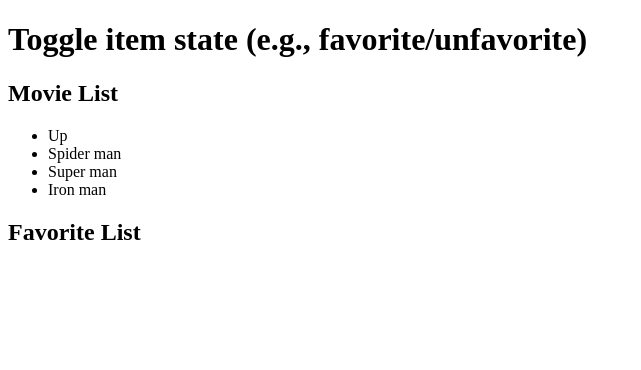
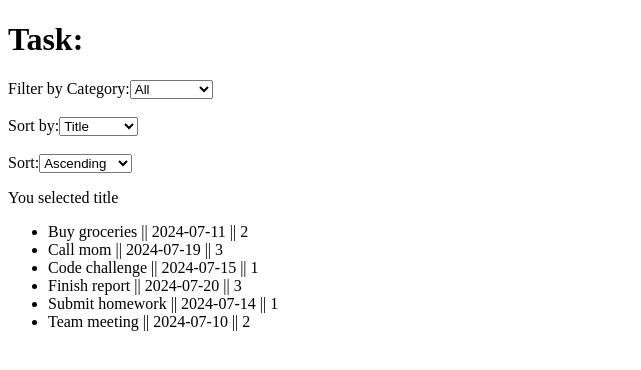
Before and after one commit to Onib-H/100-days-of-react, a React (Vite) app: page / in a window 1280 px wide. Shown: the top 370 px of the page, without its empty margins (0-641 px from the left). Built offline with nearby package versions, Linux system fonts and the light colour scheme.

Commit message:
Day20 complete

```diff
--- a/src/App.jsx
+++ b/src/App.jsx
@@ -1,8 +1,8 @@
-import Day16 from "./components/day16";
+import Day20 from "./components/day20";
 const App = () => {
   return (
     <div>
-      <Day16 />
+      <Day20 />
     </div>
   );
 };
--- /dev/null
+++ b/src/components/day20.jsx
@@ -0,0 +1,135 @@
+import { useState, useMemo } from "react";
+
+function Day20() {
+  const initialTasks = [
+    {
+      id: 1,
+      title: "Finish report",
+      category: "Work",
+      dueDate: "2024-07-20",
+      priority: 3,
+    },
+    {
+      id: 2,
+      title: "Buy groceries",
+      category: "Personal",
+      dueDate: "2024-07-11",
+      priority: 2,
+    },
+    {
+      id: 3,
+      title: "Submit homework",
+      category: "School",
+      dueDate: "2024-07-14",
+      priority: 1,
+    },
+    {
+      id: 4,
+      title: "Team meeting",
+      category: "Work",
+      dueDate: "2024-07-10",
+      priority: 2,
+    },
+    {
+      id: 5,
+      title: "Call mom",
+      category: "Personal",
+      dueDate: "2024-07-19",
+      priority: 3,
+    },
+    {
+      id: 6,
+      title: "Code challenge",
+      category: "Free Time",
+      dueDate: "2024-07-15",
+      priority: 1,
+    },
+  ];
+
+  const [tasks, setTasks] = useState(initialTasks);
+  const [category, setCategory] = useState("All");
+  const [sortOrder, setSortOrder] = useState("asc");
+  const [sortField, setSortField] = useState("title");
+
+  const filteredTasks = useMemo(() => {
+    return category === "All"
+      ? tasks
+      : tasks.filter((task) => task.category === category);
+  }, [tasks, category]);
+
+  const sortedTasks = useMemo(() => {
+    const sorted = [...filteredTasks].sort((a, b) => {
+      const fieldA = a[sortField];
+      const fieldB = b[sortField];
+
+      if (sortField === "dueDate") {
+        return new Date(fieldA) - new Date(fieldB);
+      }
+
+      if (sortField === "priority") {
+        return fieldA - fieldB;
+      }
+
+      return fieldA.localeCompare(fieldB);
+    });
+
+    return sortOrder === "asc" ? sorted : sorted.reverse();
+  }, [filteredTasks, sortOrder, sortField]);
+
+  const categories = ["All", ...new Set(tasks.map((task) => task.category))];
+
+  return (
+    <>
+      <h1>Task:</h1>
+      <label htmlFor="category">Filter by Category:</label>
+      <select
+        name="category"
+        value={category}
+        onChange={(e) => setCategory(e.target.value)}
+      >
+        {categories.map((cat) => (
+          <option value={cat} key={cat}>
+            {cat}
+          </option>
+        ))}
+      </select>{" "}
+      <br />
+      <br />
+      <label htmlFor="sortField">Sort by:</label>
+      <select
+        name="sortField"
+        value={sortField}
+        onChange={(e) => setSortField(e.target.value)}
+      >
+        <option value="title">Title</option>
+        <option value="dueDate">Due Date</option>
+        <option value="priority">Priority</option>
+      </select>{" "}
+      <br />
+      <br />
+      <label htmlFor="sort">Sort:</label>
+      <select
+        name="sort"
+        value={sortOrder}
+        onChange={(e) => setSortOrder(e.target.value)}
+      >
+        <option value="asc">Ascending</option>
+        <option value="desc">Descending</option>
+      </select>
+      <p>You selected {sortField}</p>
+      {sortedTasks.length === 0 ? (
+        <p>No tasks found.</p>
+      ) : (
+        <ul>
+          {sortedTasks.map((task) => (
+            <li key={task.id}>
+              {task.title} || {task.dueDate} || {task.priority}
+            </li>
+          ))}
+        </ul>
+      )}
+    </>
+  );
+}
+
+export default Day20;
```
Also changed, not shown: src/components/day17.jsx (added, +36 -0 lines), src/components/day18.jsx (added, +52 -0 lines), src/components/day19.jsx (added, +72 -0 lines), 1 other file (tests, documents, lock files or other folders).
